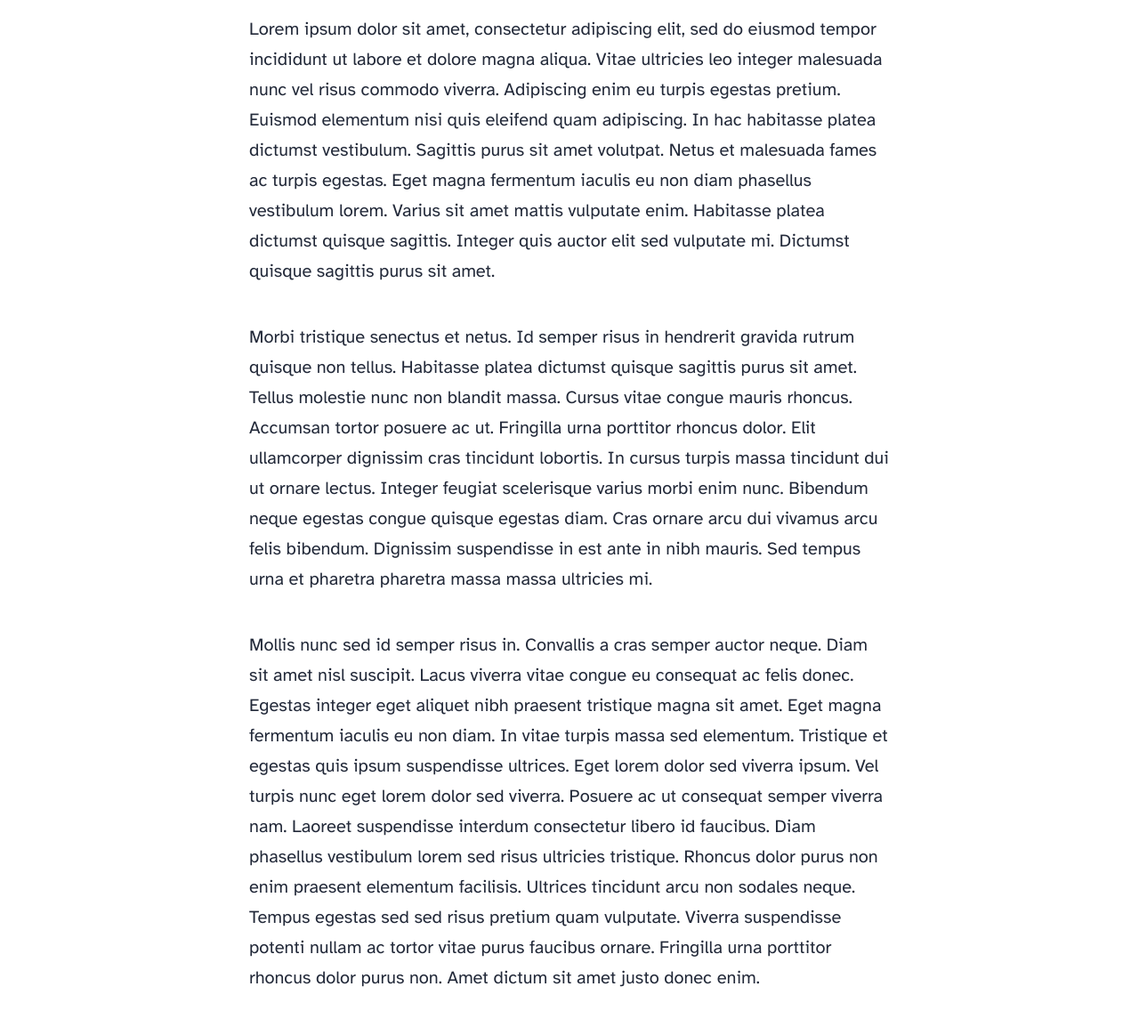
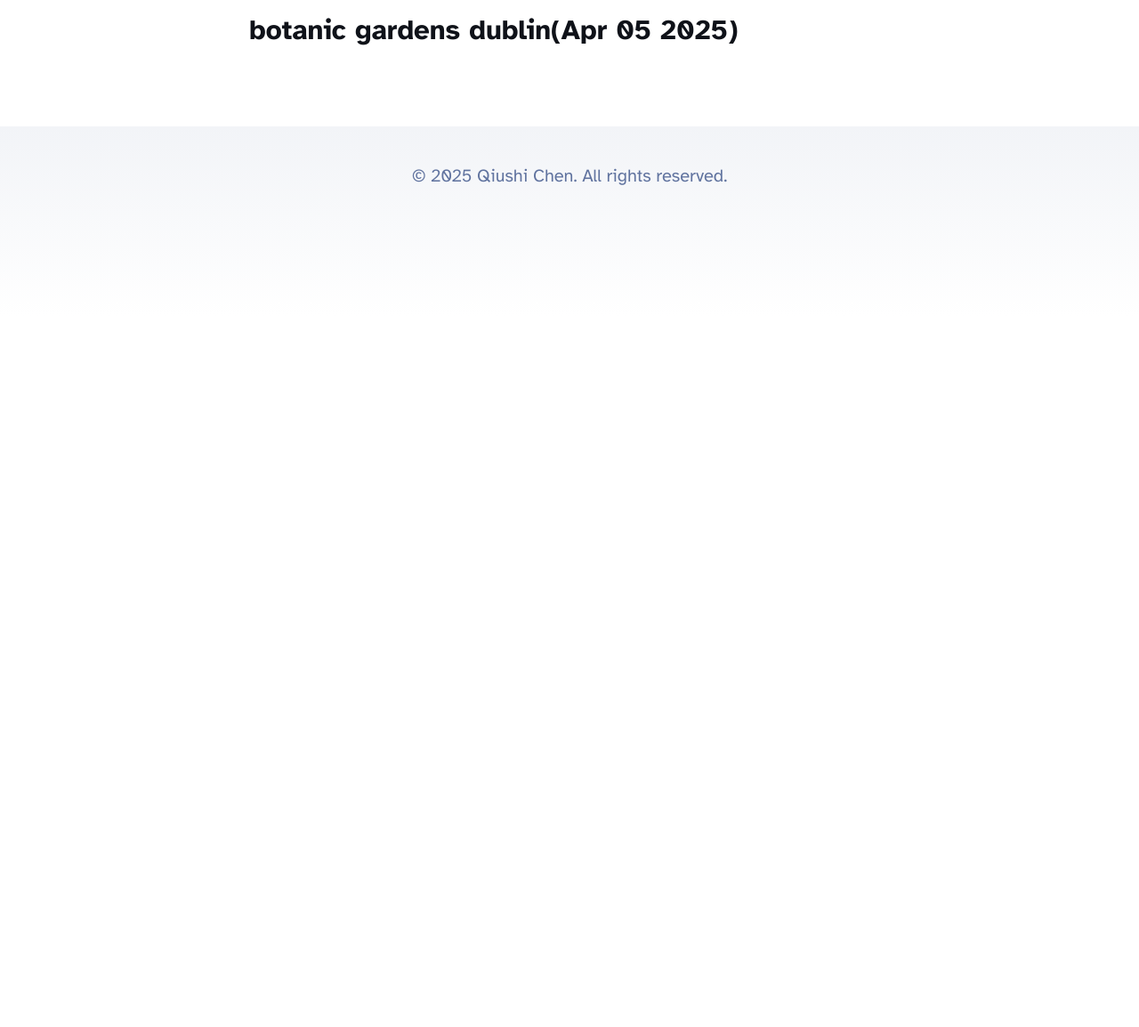
Before and after one commit to Arthur-Chen921/astro-blog, an Astro site: page /blog/photography in a window 1280 px wide. Shown: the part 856-2010 px from the top of the page at 89% size. After the commit the page ends 1212 px from the top, so only its background shows below. Built offline with nearby package versions, Linux system fonts and the light colour scheme; Astro itself is replaced by a stand-in of ours; some packages are replaced by stand-ins of ours.

Commit message:
Update Photography.md

```diff
--- a/src/content/blog/Photography.md
+++ b/src/content/blog/Photography.md
@@ -5,12 +5,4 @@
 heroImage: '/blog-placeholder-2.jpg'
 ---
 
-Lorem ipsum dolor sit amet, consectetur adipiscing elit, sed do eiusmod tempor incididunt ut labore et dolore magna aliqua. Vitae ultricies leo integer malesuada nunc vel risus commodo viverra. Adipiscing enim eu turpis egestas pretium. Euismod elementum nisi quis eleifend quam adipiscing. In hac habitasse platea dictumst vestibulum. Sagittis purus sit amet volutpat. Netus et malesuada fames ac turpis egestas. Eget magna fermentum iaculis eu non diam phasellus vestibulum lorem. Varius sit amet mattis vulputate enim. Habitasse platea dictumst quisque sagittis. Integer quis auctor elit sed vulputate mi. Dictumst quisque sagittis purus sit amet.
-
-Morbi tristique senectus et netus. Id semper risus in hendrerit gravida rutrum quisque non tellus. Habitasse platea dictumst quisque sagittis purus sit amet. Tellus molestie nunc non blandit massa. Cursus vitae congue mauris rhoncus. Accumsan tortor posuere ac ut. Fringilla urna porttitor rhoncus dolor. Elit ullamcorper dignissim cras tincidunt lobortis. In cursus turpis massa tincidunt dui ut ornare lectus. Integer feugiat scelerisque varius morbi enim nunc. Bibendum neque egestas congue quisque egestas diam. Cras ornare arcu dui vivamus arcu felis bibendum. Dignissim suspendisse in est ante in nibh mauris. Sed tempus urna et pharetra pharetra massa massa ultricies mi.
-
-Mollis nunc sed id semper risus in. Convallis a cras semper auctor neque. Diam sit amet nisl suscipit. Lacus viverra vitae congue eu consequat ac felis donec. Egestas integer eget aliquet nibh praesent tristique magna sit amet. Eget magna fermentum iaculis eu non diam. In vitae turpis massa sed elementum. Tristique et egestas quis ipsum suspendisse ultrices. Eget lorem dolor sed viverra ipsum. Vel turpis nunc eget lorem dolor sed viverra. Posuere ac ut consequat semper viverra nam. Laoreet suspendisse interdum consectetur libero id faucibus. Diam phasellus vestibulum lorem sed risus ultricies tristique. Rhoncus dolor purus non enim praesent elementum facilisis. Ultrices tincidunt arcu non sodales neque. Tempus egestas sed sed risus pretium quam vulputate. Viverra suspendisse potenti nullam ac tortor vitae purus faucibus ornare. Fringilla urna porttitor rhoncus dolor purus non. Amet dictum sit amet justo donec enim.
-
-Mattis ullamcorper velit sed ullamcorper morbi tincidunt. Tortor posuere ac ut consequat semper viverra. Tellus mauris a diam maecenas sed enim ut sem viverra. Venenatis urna cursus eget nunc scelerisque viverra mauris in. Arcu ac tortor dignissim convallis aenean et tortor at. Curabitur gravida arcu ac tortor dignissim convallis aenean et tortor. Egestas tellus rutrum tellus pellentesque eu. Fusce ut placerat orci nulla pellentesque dignissim enim sit amet. Ut enim blandit volutpat maecenas volutpat blandit aliquam etiam. Id donec ultrices tincidunt arcu. Id cursus metus aliquam eleifend mi.
-
-Tempus quam pellentesque nec nam aliquam sem. Risus at ultrices mi tempus imperdiet. Id porta nibh venenatis cras sed felis eget velit. Ipsum a arcu cursus vitae. Facilisis magna etiam tempor orci eu lobortis elementum. Tincidunt dui ut ornare lectus sit. Quisque non tellus orci ac. Blandit libero volutpat sed cras. Nec tincidunt praesent semper feugiat nibh sed pulvinar proin gravida. Egestas integer eget aliquet nibh praesent tristique magna.
+#### botanic gardens dublin(Apr 05 2025)
```
